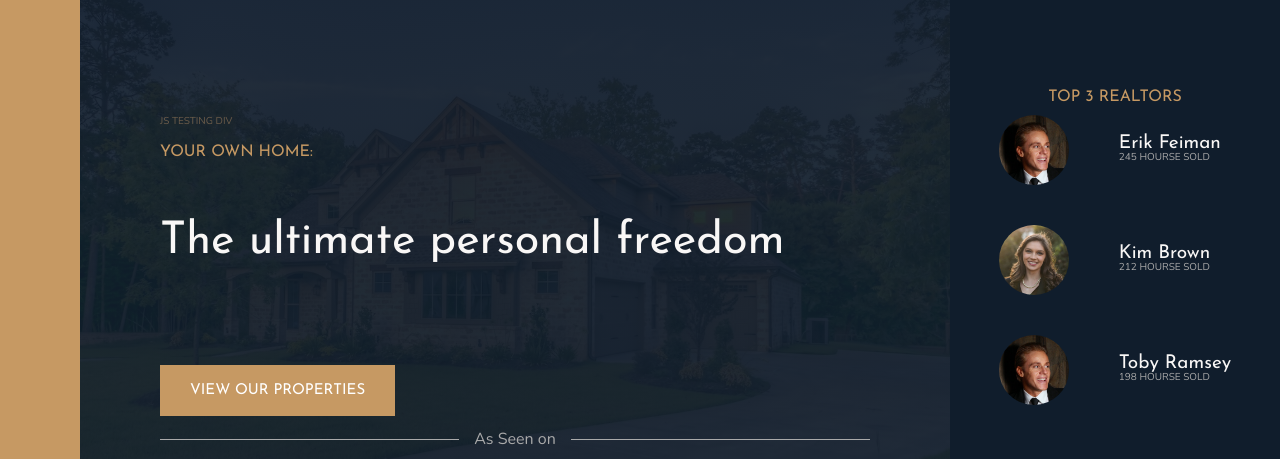
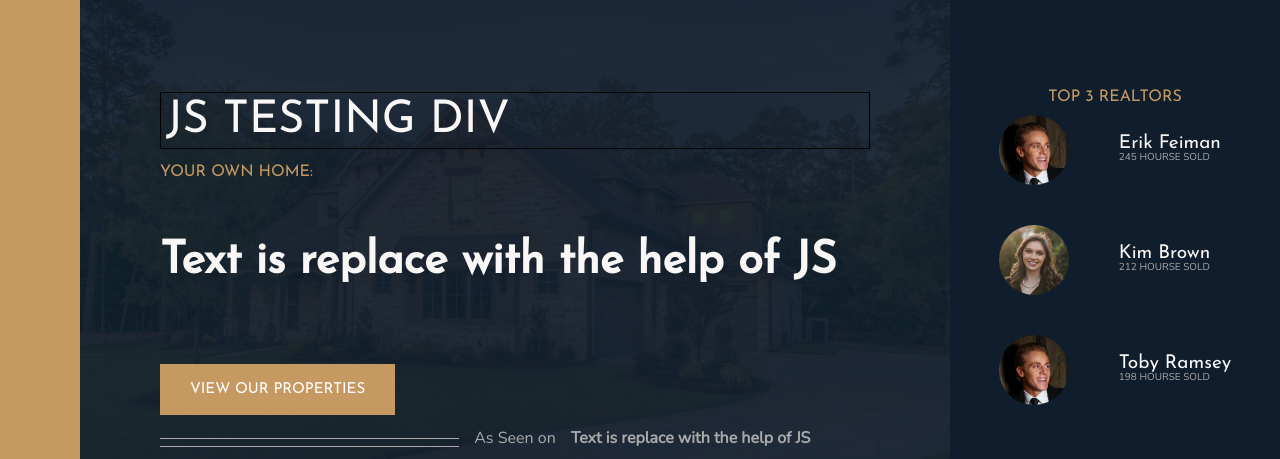
Before and after one commit to ZeeshanRevnix/Nexter-webapp, a website: page index.html in a window 1280 px wide. Shown: the part 73-532 px from the top of the page. Drawn offline with nearby package versions, Linux system fonts and the light colour scheme.

Commit message:
practice in js

```diff
--- a/index.html
+++ b/index.html
@@ -21,15 +21,19 @@
   <header class="header" id="header">
     <img src="img/logo.png" alt="nexter logo" class="header__logo" />
 
-    <div class="" id="testing">JS TESTING DIV</div>
+    <div class="JS__testing" id="JS_testing">
+      <div class="main heading-1" id="testing">JS TESTING DIV</div>
+      <!-- <div class="main heading-1" id="testing">JS TESTING DIV</div>
+      <div class="main heading-1" id="testing">JS TESTING DIV</div> -->
+    </div>
 
 
 
     <h3 class="heading-3" id="header-h3">Your own home:</h3>
-    <h1 class="heading-1">The ultimate personal freedom</h1>
+    <h1 class="heading-1" id="ultimate">The ultimate personal freedom</h1>
     <button class="btn header__btn">view our properties</button>
 
-    <div class="header__seenon-text">As Seen on</div>
+    <div class="header__seenon-text" id="forColone">As Seen on</div>
     <div class="header__seenon-logos">
       <img src="img/logo-bbc.png" alt="Seen on logo 1" />
       <img src="img/logo-forbes.png" alt="Seen on logo 2" />
--- a/js/script.js
+++ b/js/script.js
@@ -1,3 +1,14 @@
+
+// ARRAY OPERATIONS
+
+// 1- ARRAY LENGTH
+// 2- FIND DUPLICATE ITEM INDEXES AND MULTIPLY THAT ITEM WITH HIS INDEX
+// 3- FIND THE DUPLICATE NUMERS OF ITEM
+// 4- CREATE A CONSOLE AND SHOW THEM  ONE BY OME
+
+var Arr = [11, 1, 1, 22, 4, 4, 2, 2, 6, 9, 9, 91, 91, 0, 10, 3, 3]
+
+
 // var element
 
 // element = document.getElementById("header-h3").innerText = "YO HO HO HO HO!"
@@ -31,6 +42,7 @@
 // toggle class
 
 // document.getElementById("header-h3").addEventListener("click", ChangeBgColor)
+
 // function ChangeBgColor() {
 //     document.getElementById("header-h3").classList.toggle("toggleClass");
 //     var a = this.classList
@@ -55,7 +67,6 @@
 // document.getElementById("features").child[3].style.background = "blue";
 // var x = document.getElementById("features").childNodes;
 // console.log(x);
-
 
 // FIRST, LAST ELEMENT CHILD
 
@@ -105,3 +116,38 @@
 
 // var ElePosition = document.getElementById("features")
 // ElePosition.insertBefore(newTag, ElePosition.childNodes[5])
+
+
+// var newTag = document.createElement("h1")
+// var newTesxt = document.createTextNode("This is new text generated by create text node!")
+// newTag.appendChild(newTesxt)
+
+// INSERT ADJACENT ELEMENT
+
+// var content = "<h2> This is the Heading</h2>"
+// const target = document.getElementById("JS_testing")
+// target.insertAdjacentHTML("beforeend", content)
+
+// REPLACE CHILD AND REMOVE CHILD
+
+var newtag = document.createElement("h4")
+var newtext = document.createTextNode("Text is replace with the help of JS")
+newtag.appendChild(newtext)
+var target = document.getElementById("ultimate")
+var oldele = target.childNodes[0]
+target.replaceChild(newtag, oldele)
+
+//REMOVE CHILD
+
+// var target = document.getElementById("ultimate")
+// var oldele = target.childNodes[0]
+// target.removeChild(oldele)
+
+// CLONE NODE
+
+var target = document.getElementById("ultimate").childNodes[0];
+var copyElement = target.cloneNode(true);
+
+document.getElementById("forColone").appendChild(copyElement)
+
+console.log(copyElement);
--- a/sass/_header.scss
+++ b/sass/_header.scss
@@ -73,3 +73,7 @@
   border: 1px solid blue;
   cursor: pointer;
 }
+.JS__testing{
+  border: 1px solid black;
+  padding: 5px;
+}
```
Also changed, not shown: css/style.css.
